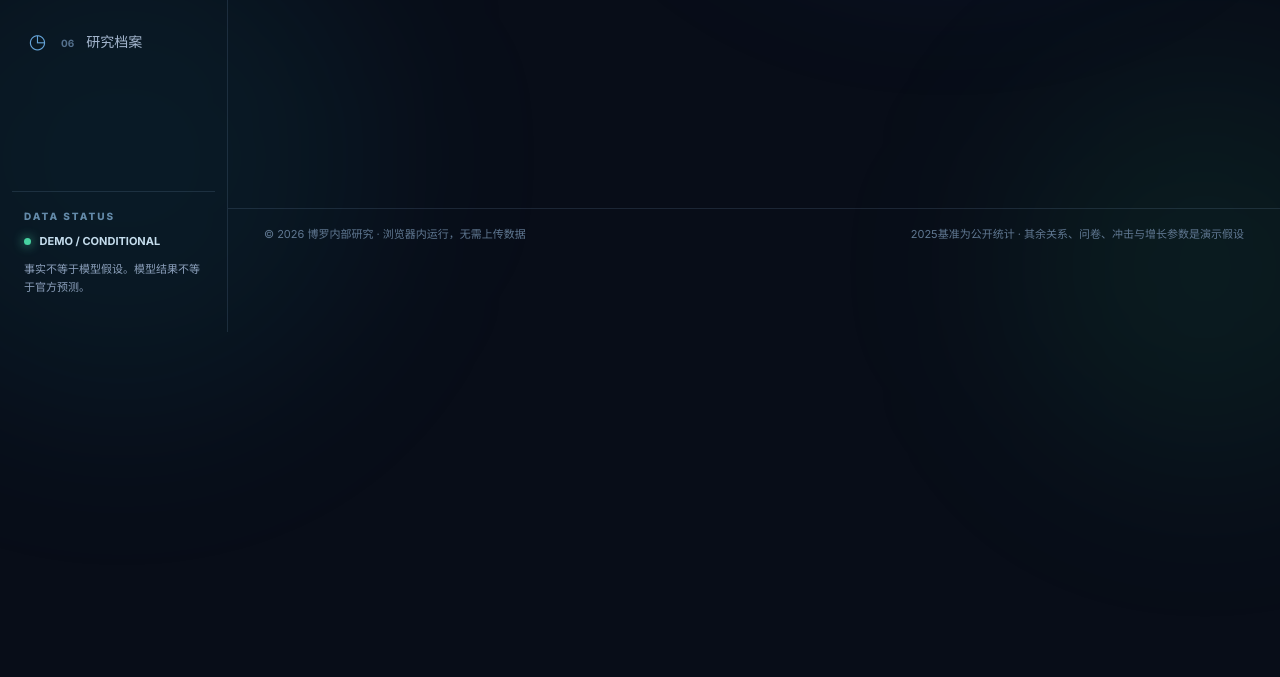
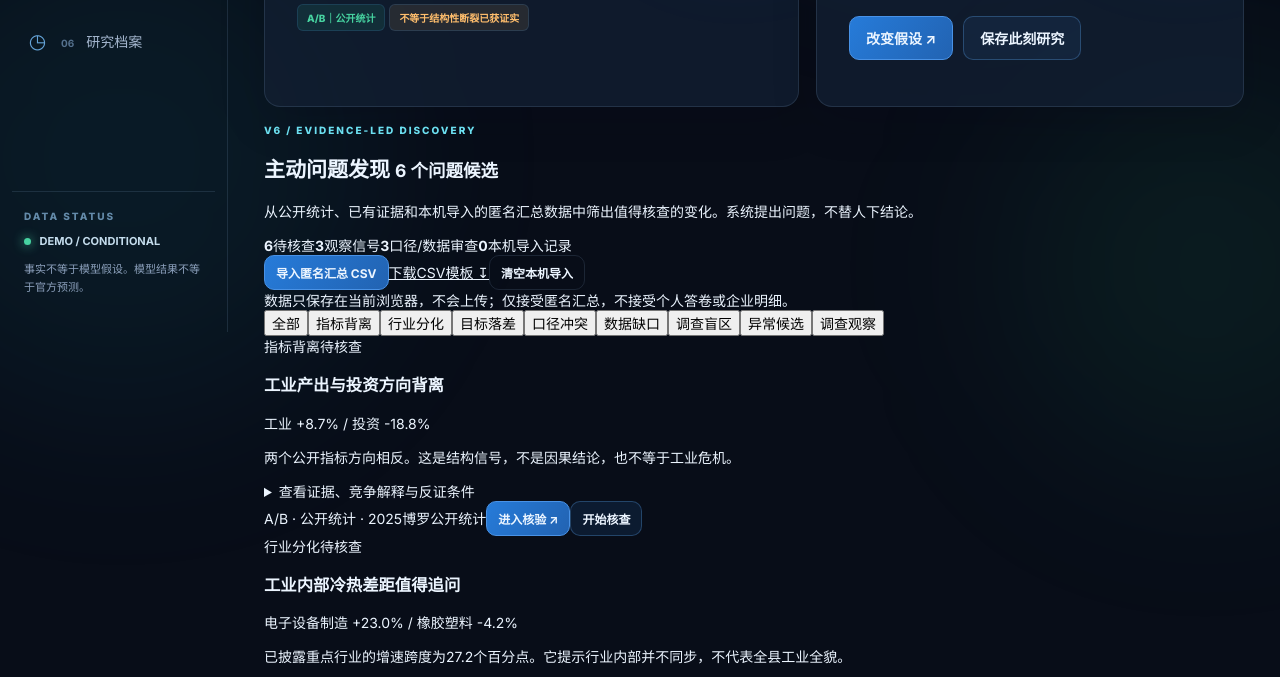
Before and after one commit to zhanglingshare/boluo-internal, a plain HTML site: page index.html in a window 1280 px wide. Shown: the part 468-1145 px from the top of the page. Before the commit the page ends 800 px from the top, so only its background shows below. Drawn offline with Linux system fonts and the light colour scheme.

Commit message:
Load V6 discovery engine and refresh entry assets

```diff
--- a/index.html
+++ b/index.html
@@ -3,9 +3,9 @@
 <head>
 <meta charset="utf-8"><meta name="viewport" content="width=device-width,initial-scale=1,viewport-fit=cover">
 <meta name="theme-color" content="#080d18"><meta name="description" content="博罗产业决策风洞：基于2025年公开宏观数据与明确标注的情景假设运行交互式压力推演。">
-<title>博罗 · 研究风洞 V5 | 动态研判与结构比较</title>
-<link rel="stylesheet" href="./lab.css?v=13">
-<script defer src="./engine.js?v=3"></script><script defer src="./research-core.js?v=2"></script><script defer src="./research-viz.js?v=2"></script><script defer src="./research-v3.js?v=3"></script><script defer src="./research-v3-viz.js?v=3"></script><script defer src="./research-v4.js?v=5"></script><script defer src="./research-v4-viz.js?v=5"></script><script defer src="./research-cards.js?v=1"></script><script defer src="./boluo-discovery-data.js?v=1"></script><script defer src="./boluo-relations-data.js?v=1"></script><script defer src="./lab.js?v=13"></script>
+<title>博罗 · 研究风洞 V6 | 主动问题发现</title>
+<link rel="stylesheet" href="./lab.css?v=14">
+<script defer src="./engine.js?v=3"></script><script defer src="./research-core.js?v=2"></script><script defer src="./research-viz.js?v=2"></script><script defer src="./research-v3.js?v=3"></script><script defer src="./research-v3-viz.js?v=3"></script><script defer src="./research-v4.js?v=5"></script><script defer src="./research-v4-viz.js?v=5"></script><script defer src="./research-cards.js?v=1"></script><script defer src="./research-discovery.js?v=1"></script><script defer src="./boluo-discovery-data.js?v=1"></script><script defer src="./boluo-relations-data.js?v=1"></script><script defer src="./lab.js?v=14"></script>
 </head>
 <body>
 <div class="ambient ambient1"></div><div class="ambient ambient2"></div><div class="ambient ambient3"></div>
```
